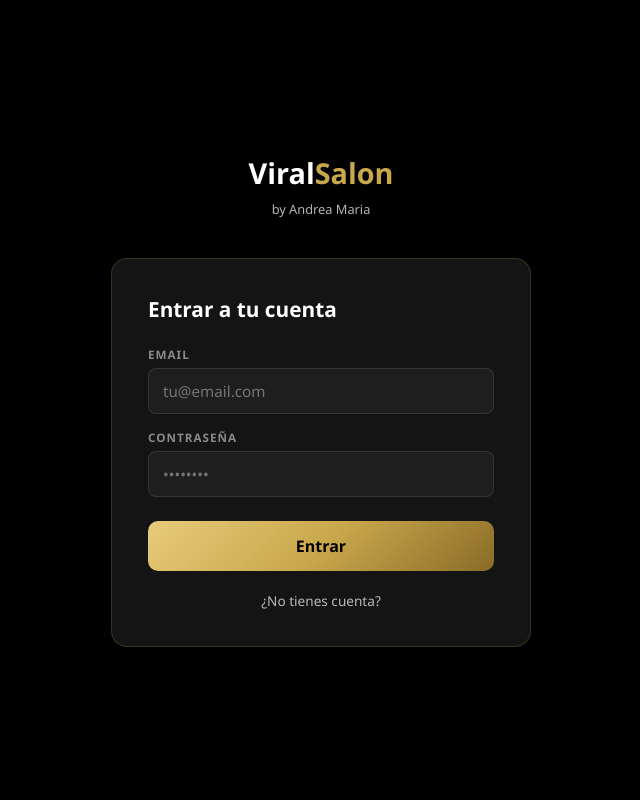
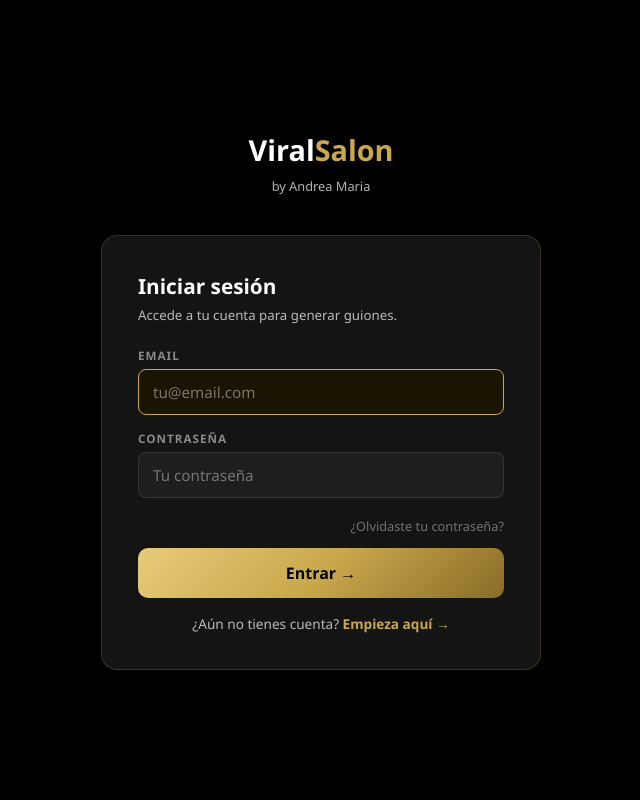
Before and after one commit to andreamariamlg-eng/viralsalon, a Flask app: page /login in a window 1280 px wide. Shown: the whole page, without its empty margins (319-959 px from the left). Run offline with Flask 3, Linux system fonts and the light colour scheme.

Commit message:
Update login.html

```diff
--- a/templates/login.html
+++ b/templates/login.html
@@ -3,25 +3,28 @@
 <head>
 <meta charset="UTF-8">
 <meta name="viewport" content="width=device-width, initial-scale=1.0">
-<title>Entrar — ViralSalon</title>
+<title>Iniciar sesión — ViralSalon</title>
 <style>
 *{margin:0;padding:0;box-sizing:border-box}
-:root{--gold:#C9A84C;--gold-light:#E8CB7A;--gold-dark:#8a6c28;--black:#000;--black3:#141414;--black4:#1E1E1E;--white:#FFF;--white-dim:rgba(255,255,255,0.7);--border:rgba(201,168,76,0.2);--border-strong:rgba(201,168,76,0.5)}
+:root{--gold:#C9A84C;--gold-light:#E8CB7A;--gold-dark:#8a6c28;--black:#000;--black3:#141414;--black4:#1E1E1E;--white:#FFF;--white-dim:rgba(255,255,255,0.7);--border:rgba(201,168,76,0.2)}
 body{font-family:'Segoe UI',system-ui,sans-serif;background:var(--black);color:var(--white);min-height:100vh;display:flex;flex-direction:column;align-items:center;justify-content:center;padding:20px}
 .logo{font-size:1.8rem;font-weight:900;margin-bottom:8px;text-align:center}
 .logo span{color:var(--gold)}
 .logo-sub{font-size:0.8rem;color:var(--white-dim);text-align:center;margin-bottom:40px}
-.card{background:var(--black3);border:1px solid var(--border);border-radius:16px;padding:36px;width:100%;max-width:420px}
-.card h2{font-size:1.3rem;font-weight:800;margin-bottom:24px}
+.card{background:var(--black3);border:1px solid var(--border);border-radius:16px;padding:36px;width:100%;max-width:440px}
+.card h2{font-size:1.3rem;font-weight:800;margin-bottom:6px}
+.card p{font-size:0.83rem;color:var(--white-dim);margin-bottom:24px}
 .form-group{display:flex;flex-direction:column;gap:6px;margin-bottom:16px}
 label{font-size:0.73rem;font-weight:700;color:rgba(255,255,255,0.5);text-transform:uppercase;letter-spacing:1px}
 input{background:var(--black4);border:1px solid rgba(255,255,255,0.1);border-radius:8px;color:var(--white);padding:12px 14px;font-size:0.95rem;font-family:inherit;width:100%;transition:border-color 0.2s}
 input:focus{outline:none;border-color:var(--gold);background:#1a1500}
 .btn{width:100%;background:linear-gradient(135deg,var(--gold-light),var(--gold),var(--gold-dark));color:#000;border:none;border-radius:10px;padding:14px;font-size:1rem;font-weight:900;cursor:pointer;margin-top:8px;font-family:inherit}
 .btn:hover{opacity:0.9}
-.link{text-align:center;margin-top:20px;font-size:0.85rem;color:var(--white-dim)}
+.link{text-align:center;margin-top:16px;font-size:0.85rem;color:var(--white-dim)}
 .link a{color:var(--gold);text-decoration:none;font-weight:700}
-.link a:hover{color:var(--white)}
+.forgot{text-align:right;margin-top:4px;margin-bottom:4px}
+.forgot a{font-size:0.8rem;color:rgba(255,255,255,0.4);text-decoration:none}
+.forgot a:hover{color:var(--gold)}
 .alert{background:#120404;border:1px solid rgba(200,74,74,0.3);border-radius:8px;padding:12px 16px;color:#e87a7a;margin-bottom:16px;font-size:0.88rem}
 </style>
 </head>
@@ -29,7 +32,8 @@ input:focus{outline:none;border-color:var(--gold);background:#1a1500}
 <div class="logo">Viral<span>Salon</span></div>
 <div class="logo-sub">by Andrea Maria</div>
 <div class="card">
-  <h2>Entrar a tu cuenta</h2>
+  <h2>Iniciar sesión</h2>
+  <p>Accede a tu cuenta para generar guiones.</p>
   {% with messages = get_flashed_messages(with_categories=true) %}
     {% for cat, msg in messages %}
       <div class="alert">{{ msg }}</div>
@@ -38,12 +42,16 @@ input:focus{outline:none;border-color:var(--gold);background:#1a1500}
   <form method="POST">
     <div class="form-group">
       <label>Email</label>
-      <input type="email" name="email" placeholder="tu@email.com" required>
+      <input type="email" name="email" placeholder="tu@email.com" required autofocus>
     </div>
     <div class="form-group">
       <label>Contraseña</label>
-      <input type="password" name="password" placeholder="••••••••" required>
+      <input type="password" name="password" placeholder="Tu contraseña" required>
     </div>
-    <button type="submit" class="btn">Entrar</button>
+    <div class="forgot"><a href="/olvide-contrasena">¿Olvidaste tu contraseña?</a></div>
+    <button type="submit" class="btn">Entrar →</button>
   </form>
-  <div class="link">¿No tienes cuenta? <a href="https://buy.stripe.com/5kQdRbal4fnp0Fs7Cbbsc00" target="_blank">
+  <div class="link">¿Aún no tienes cuenta? <a href="https://buy.stripe.com/5kQdRbal4fnp0Fs7Cbbsc00" target="_blank">Empieza aquí →</a></div>
+</div>
+</body>
+</html>
```
